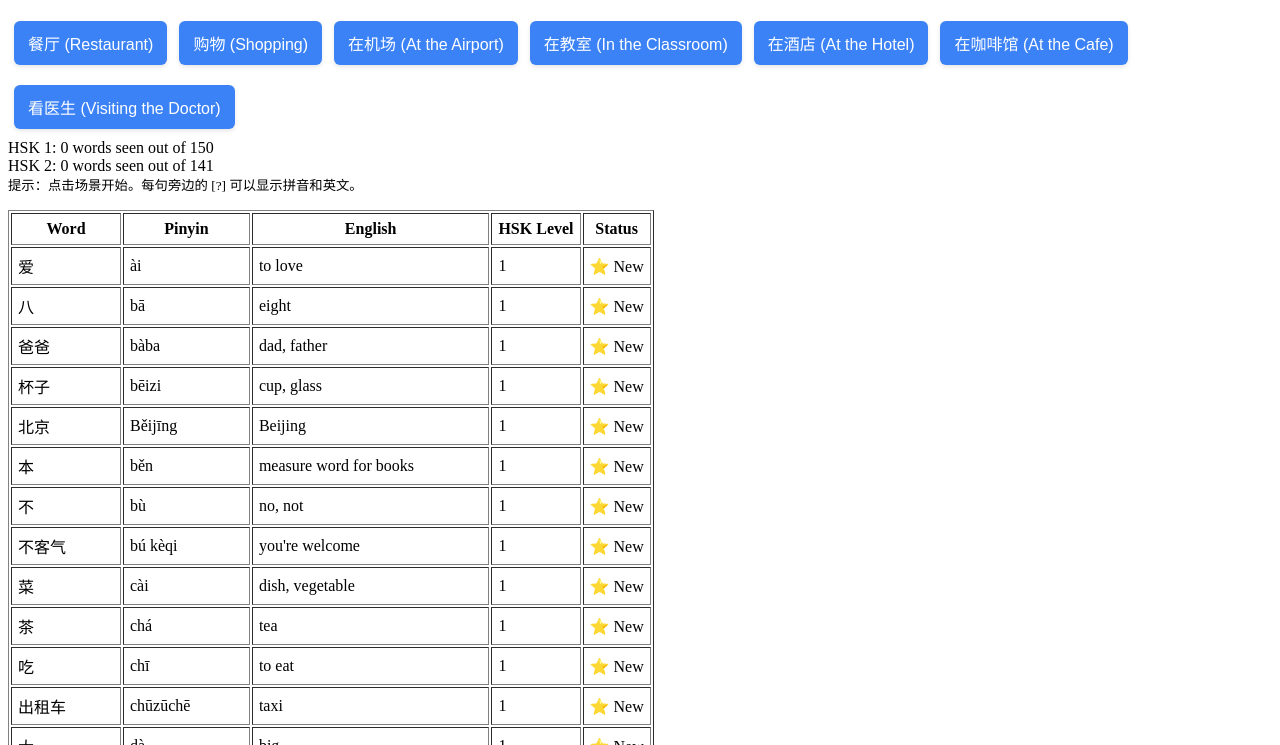
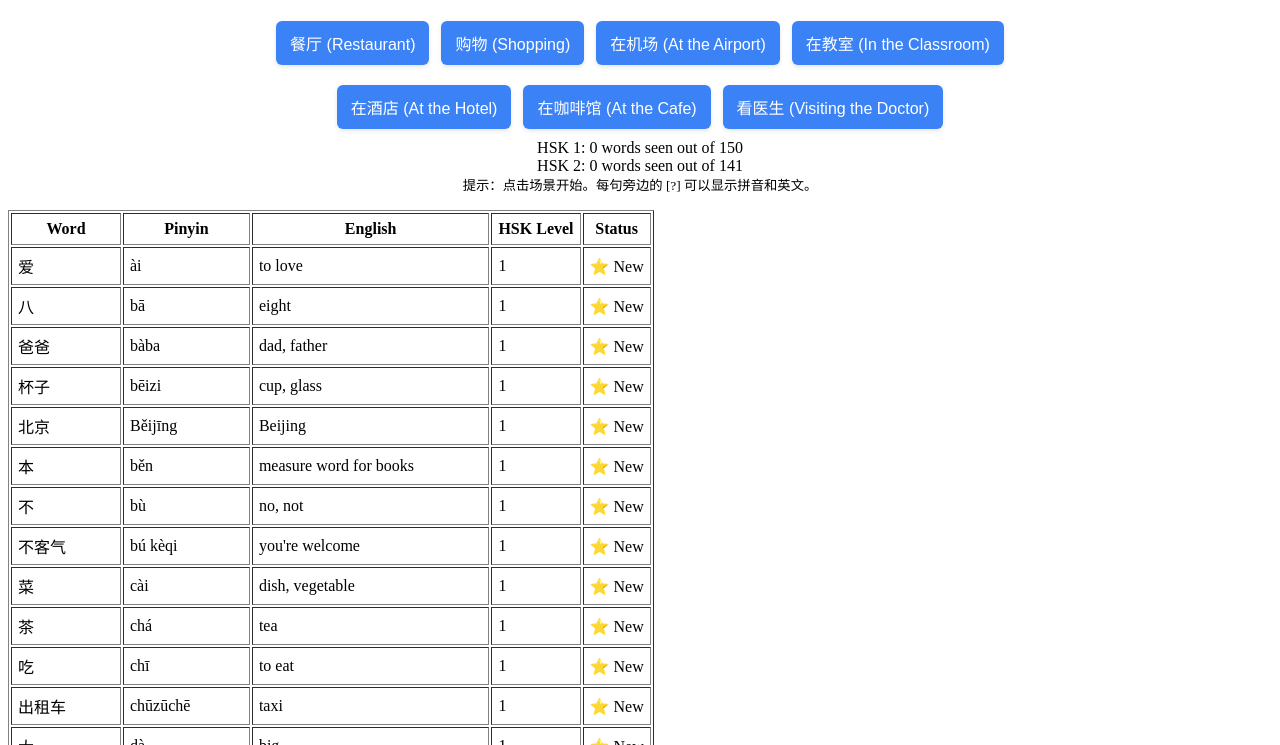
Before and after one commit to jlspooki/Chinese, a plain HTML site: page index.html in a window 1280 px wide. Shown: the part 113-858 px from the top of the page. Drawn offline with Linux system fonts and the light colour scheme.

Commit message:
Update style.css

```diff
--- a/css/style.css
+++ b/css/style.css
@@ -11,6 +11,13 @@
     align-items: center;
     text-align: center;
   }
+
+.container {
+  max-width: 800px;
+  margin: 0 auto;
+  text-align: center;
+}
+
 
   h1 {
     margin: 8px 0 12px;
```
